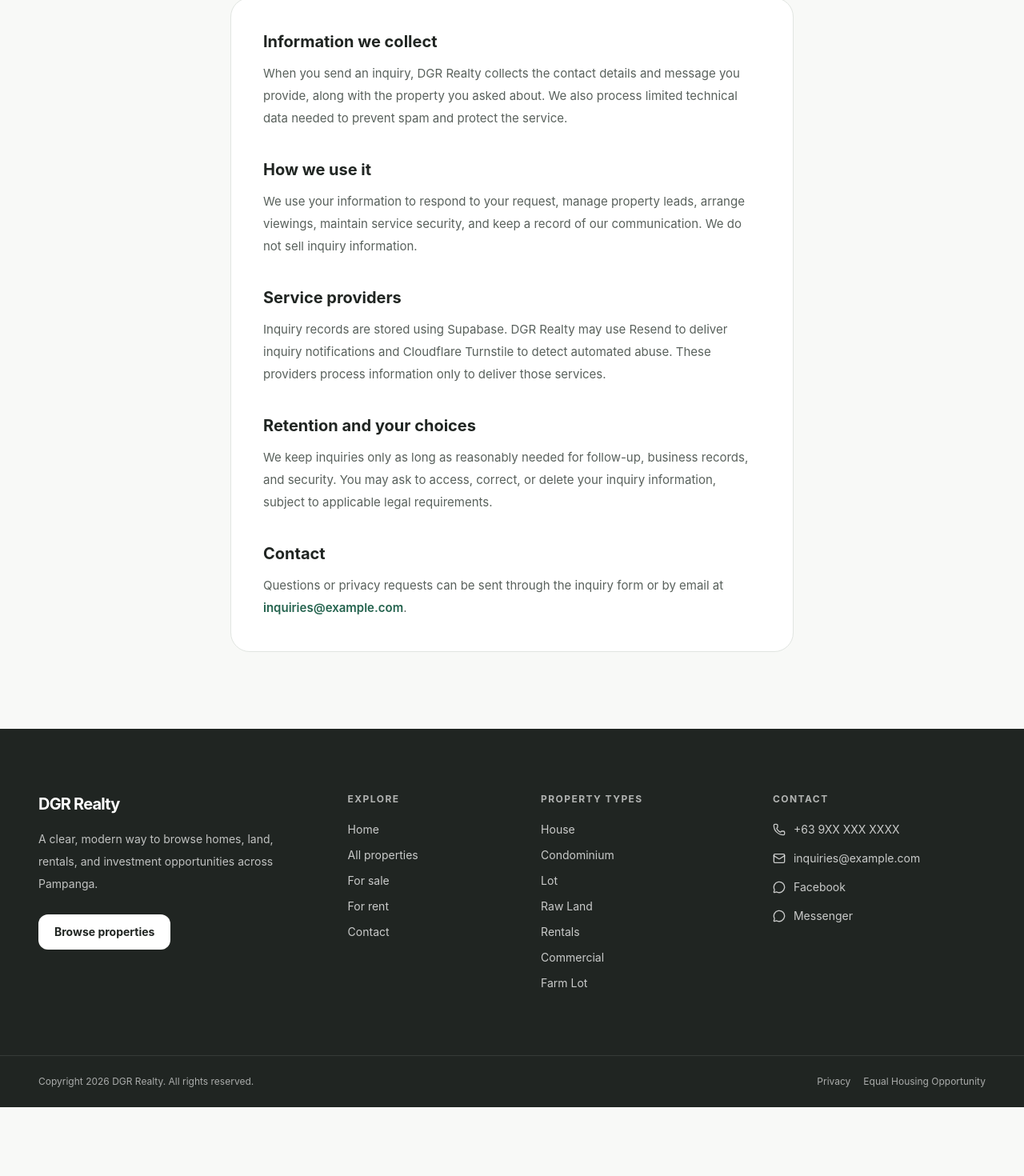
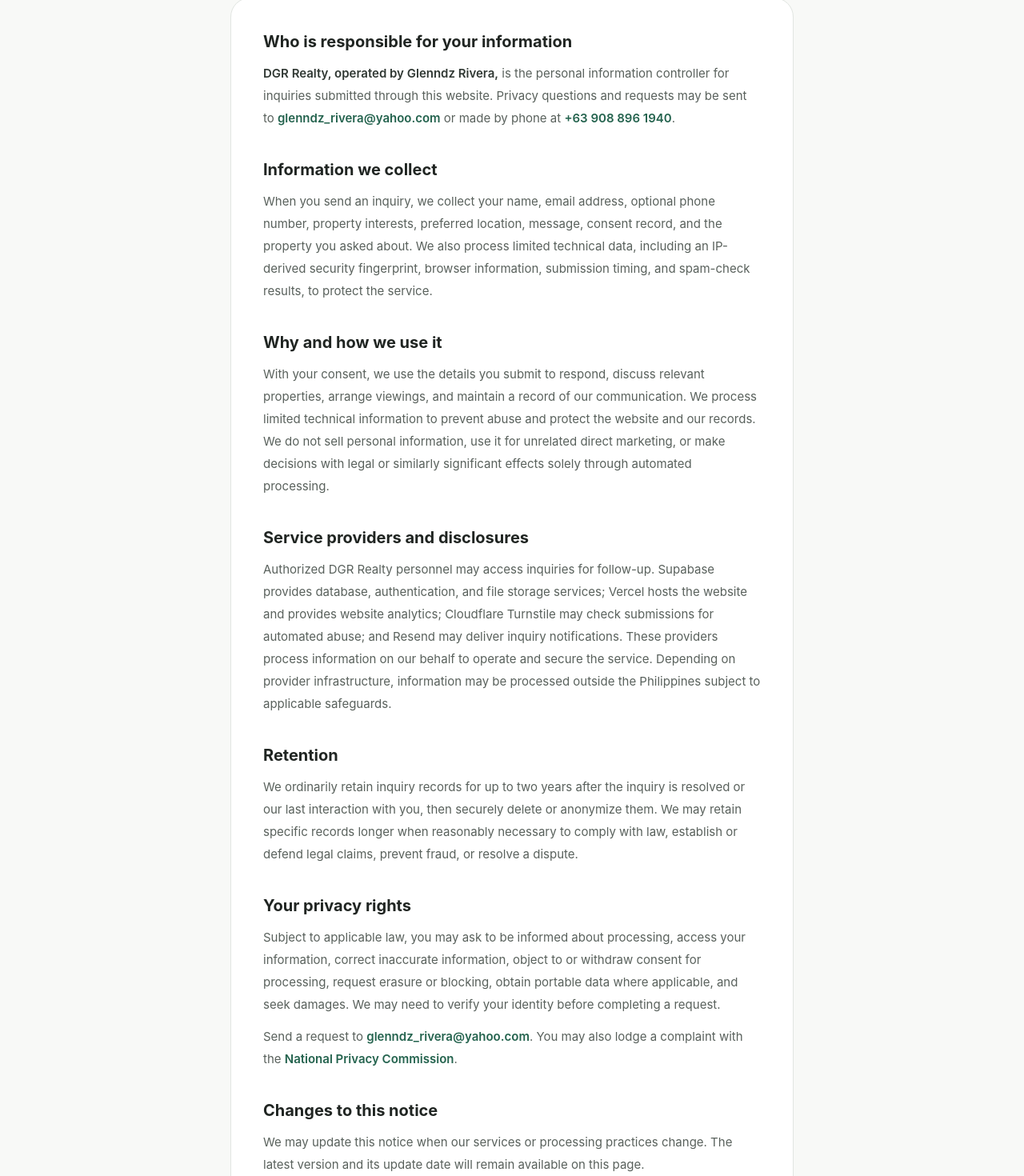
Before and after one commit to hokors/dgr-realty, a Next.js app: page /privacy in a window 1280 px wide. Shown: the part 337-1807 px from the top of the page at 80% size. Before the commit the page ends 1721 px from the top, so only its background shows below. Built offline with nearby package versions, Linux system fonts and the light colour scheme; no server answers.

Commit message:
feat: add homepage, privacy page, footer component, and contact utility configuration

```diff
--- a/app/page.tsx
+++ b/app/page.tsx
@@ -173,8 +173,8 @@ export default async function Home() {
               <Link href="/properties" className="inline-flex items-center justify-center rounded-xl border border-[#1f5b46] bg-transparent px-6 py-3.5 text-sm font-bold text-[#27332d] transition hover:bg-[#edf1eb]">View Listings</Link>
             </div>
             <div className="mt-7 flex flex-col gap-3 border-t border-[#ded5c9] pt-6 text-sm text-[#535d57] sm:flex-row sm:flex-wrap sm:gap-x-6">
-              <a href="tel:+639088961940" className="flex items-center gap-2 transition hover:text-[#1f5b46]"><Phone className="h-4 w-4 text-[#1f5b46]" /> +63 908 896 1940</a>
-              <a href="mailto:glenndz_rivera@yahoo.com" className="flex items-center gap-2 break-all transition hover:text-[#1f5b46]"><Mail className="h-4 w-4 shrink-0 text-[#1f5b46]" /> glenndz_rivera@yahoo.com</a>
+              {contact.phone && contact.phoneHref && <a href={contact.phoneHref} className="flex items-center gap-2 transition hover:text-[#1f5b46]"><Phone className="h-4 w-4 text-[#1f5b46]" /> {contact.phone}</a>}
+              {contact.email && contact.emailHref && <a href={contact.emailHref} className="flex items-center gap-2 break-all transition hover:text-[#1f5b46]"><Mail className="h-4 w-4 shrink-0 text-[#1f5b46]" /> {contact.email}</a>}
             </div>
           </div>
         </div>
--- a/app/privacy/page.tsx
+++ b/app/privacy/page.tsx
@@ -5,7 +5,7 @@ import { getPublicContactDetails } from '@/lib/contact';
 
 export const metadata: Metadata = {
   title: 'Privacy Notice',
-  description: 'How DGR Realty collects and uses personal information submitted through property inquiries.',
+  description: 'How DGR Realty collects, uses, shares, protects, and retains personal information.',
   alternates: { canonical: '/privacy' },
 };
 
@@ -18,28 +18,37 @@ export default function PrivacyPage() {
       <article className="mx-auto max-w-3xl px-5 py-16 sm:px-8 lg:py-24">
         <p className="eyebrow">Privacy</p>
         <h1 className="display mt-3 text-4xl tracking-[-0.045em] sm:text-6xl">Privacy Notice</h1>
-        <p className="mt-4 text-sm text-[#727a75]">Effective September 1, 2026</p>
+        <p className="mt-4 text-sm text-[#727a75]">Last updated October 1, 2026</p>
 
         <div className="mt-10 space-y-9 rounded-3xl border border-[#e1e5e1] bg-white p-6 text-[15px] leading-7 text-[#59615c] sm:p-10">
           <section>
-            <h2 className="text-xl font-bold text-[#202522]">Information we collect</h2>
-            <p className="mt-3">When you send an inquiry, DGR Realty collects the contact details and message you provide, along with the property you asked about. We also process limited technical data needed to prevent spam and protect the service.</p>
+            <h2 className="text-xl font-bold text-[#202522]">Who is responsible for your information</h2>
+            <p className="mt-3"><strong className="font-semibold text-[#303833]">DGR Realty, operated by {contact.brokerName},</strong> is the personal information controller for inquiries submitted through this website. Privacy questions and requests may be sent to <a href={contact.privacyEmailHref} className="font-semibold text-[#24634e] underline underline-offset-2">{contact.privacyEmail}</a>{contact.phone && contact.phoneHref ? <> or made by phone at <a href={contact.phoneHref} className="font-semibold text-[#24634e] underline underline-offset-2">{contact.phone}</a></> : null}.</p>
           </section>
           <section>
-            <h2 className="text-xl font-bold text-[#202522]">How we use it</h2>
-            <p className="mt-3">We use your information to respond to your request, manage property leads, arrange viewings, maintain service security, and keep a record of our communication. We do not sell inquiry information.</p>
+            <h2 className="text-xl font-bold text-[#202522]">Information we collect</h2>
+            <p className="mt-3">When you send an inquiry, we collect your name, email address, optional phone number, property interests, preferred location, message, consent record, and the property you asked about. We also process limited technical data, including an IP-derived security fingerprint, browser information, submission timing, and spam-check results, to protect the service.</p>
           </section>
           <section>
-            <h2 className="text-xl font-bold text-[#202522]">Service providers</h2>
-            <p className="mt-3">Inquiry records are stored using Supabase. DGR Realty may use Resend to deliver inquiry notifications and Cloudflare Turnstile to detect automated abuse. These providers process information only to deliver those services.</p>
+            <h2 className="text-xl font-bold text-[#202522]">Why and how we use it</h2>
+            <p className="mt-3">With your consent, we use the details you submit to respond, discuss relevant properties, arrange viewings, and maintain a record of our communication. We process limited technical information to prevent abuse and protect the website and our records. We do not sell personal information, use it for unrelated direct marketing, or make decisions with legal or similarly significant effects solely through automated processing.</p>
           </section>
           <section>
-            <h2 className="text-xl font-bold text-[#202522]">Retention and your choices</h2>
-            <p className="mt-3">We keep inquiries only as long as reasonably needed for follow-up, business records, and security. You may ask to access, correct, or delete your inquiry information, subject to applicable legal requirements.</p>
+            <h2 className="text-xl font-bold text-[#202522]">Service providers and disclosures</h2>
+            <p className="mt-3">Authorized DGR Realty personnel may access inquiries for follow-up. Supabase provides database, authentication, and file storage services; Vercel hosts the website and provides website analytics; Cloudflare Turnstile may check submissions for automated abuse; and Resend may deliver inquiry notifications. These providers process information on our behalf to operate and secure the service. Depending on provider infrastructure, information may be processed outside the Philippines subject to applicable safeguards.</p>
           </section>
           <section>
-            <h2 className="text-xl font-bold text-[#202522]">Contact</h2>
-            <p className="mt-3">Questions or privacy requests can be sent through the inquiry form{contact.email && contact.emailHref ? <> or by email at <a href={contact.emailHref} className="font-semibold text-[#24634e] underline underline-offset-2">{contact.email}</a></> : ''}.</p>
+            <h2 className="text-xl font-bold text-[#202522]">Retention</h2>
+            <p className="mt-3">We ordinarily retain inquiry records for up to two years after the inquiry is resolved or our last interaction with you, then securely delete or anonymize them. We may retain specific records longer when reasonably necessary to comply with law, establish or defend legal claims, prevent fraud, or resolve a dispute.</p>
+          </section>
+          <section>
+            <h2 className="text-xl font-bold text-[#202522]">Your privacy rights</h2>
+            <p className="mt-3">Subject to applicable law, you may ask to be informed about processing, access your information, correct inaccurate information, object to or withdraw consent for processing, request erasure or blocking, obtain portable data where applicable, and seek damages. We may need to verify your identity before completing a request.</p>
+            <p className="mt-3">Send a request to <a href={contact.privacyEmailHref} className="font-semibold text-[#24634e] underline underline-offset-2">{contact.privacyEmail}</a>. You may also lodge a complaint with the <a href="https://privacy.gov.ph/filing-a-complaint/" target="_blank" rel="noreferrer" className="font-semibold text-[#24634e] underline underline-offset-2">National Privacy Commission</a>.</p>
+          </section>
+          <section>
+            <h2 className="text-xl font-bold text-[#202522]">Changes to this notice</h2>
+            <p className="mt-3">We may update this notice when our services or processing practices change. The latest version and its update date will remain available on this page.</p>
           </section>
         </div>
       </article>
--- a/components/Footer.tsx
+++ b/components/Footer.tsx
@@ -32,6 +32,11 @@ export function Footer() {
             {contact.messengerUrl && <a href={contact.messengerUrl} target="_blank" rel="noreferrer" className="flex items-center gap-2.5 transition hover:text-white"><MessageCircle className="h-4 w-4" /> Messenger</a>}
             {!contact.phone && !contact.email && !contact.facebookUrl && !contact.messengerUrl && <Link href="/#contact" className="font-semibold text-white/80 transition hover:text-white">Send an inquiry</Link>}
           </div>
+          <div className="mt-6 border-t border-white/10 pt-5 text-xs leading-5 text-white/62">
+            <p>Real Estate Broker: {contact.brokerName}</p>
+            {contact.prcLicenseNumber && <p>PRC License No. {contact.prcLicenseNumber}</p>}
+            {contact.dhsudRegistrationNumber && <p>DHSUD Registration No. {contact.dhsudRegistrationNumber}</p>}
+          </div>
         </div>
       </div>
       <div className="border-t border-white/10">
--- a/lib/contact.ts
+++ b/lib/contact.ts
@@ -1,15 +1,24 @@
 export function getPublicContactDetails() {
-  const phone = process.env.NEXT_PUBLIC_CONTACT_PHONE?.trim() || null;
-  const email = process.env.NEXT_PUBLIC_CONTACT_EMAIL?.trim() || null;
+  const phone = process.env.NEXT_PUBLIC_CONTACT_PHONE?.trim() || '+63 908 896 1940';
+  const email = process.env.NEXT_PUBLIC_CONTACT_EMAIL?.trim() || 'glenndz_rivera@yahoo.com';
+  const privacyEmail = process.env.NEXT_PUBLIC_PRIVACY_EMAIL?.trim() || email;
   const facebookUrl = process.env.NEXT_PUBLIC_FACEBOOK_URL?.trim() || null;
   const messengerUrl = process.env.NEXT_PUBLIC_MESSENGER_URL?.trim() || null;
+  const brokerName = process.env.NEXT_PUBLIC_BROKER_NAME?.trim() || 'Glenndz Rivera';
+  const prcLicenseNumber = process.env.NEXT_PUBLIC_PRC_LICENSE_NUMBER?.trim() || null;
+  const dhsudRegistrationNumber = process.env.NEXT_PUBLIC_DHSUD_REGISTRATION_NUMBER?.trim() || null;
 
   return {
     phone,
     phoneHref: phone ? `tel:${phone.replace(/[^+\d]/g, '')}` : null,
     email,
     emailHref: email ? `mailto:${email}` : null,
+    privacyEmail,
+    privacyEmailHref: `mailto:${privacyEmail}`,
     facebookUrl,
     messengerUrl,
+    brokerName,
+    prcLicenseNumber,
+    dhsudRegistrationNumber,
   };
 }
--- a/package.json
+++ b/package.json
@@ -10,7 +10,7 @@
     "build": "next build",
     "start": "next start",
     "lint": "eslint . --ignore-pattern dist --ignore-pattern .next",
-    "typecheck": "tsc --noEmit",
+    "typecheck": "next typegen && tsc --noEmit",
     "test:e2e": "playwright test",
     "test:e2e:headed": "playwright test --headed",
     "test:e2e:ui": "playwright test --ui",
```
Also changed, not shown: 2 other files (tests, documents, lock files or other folders).
